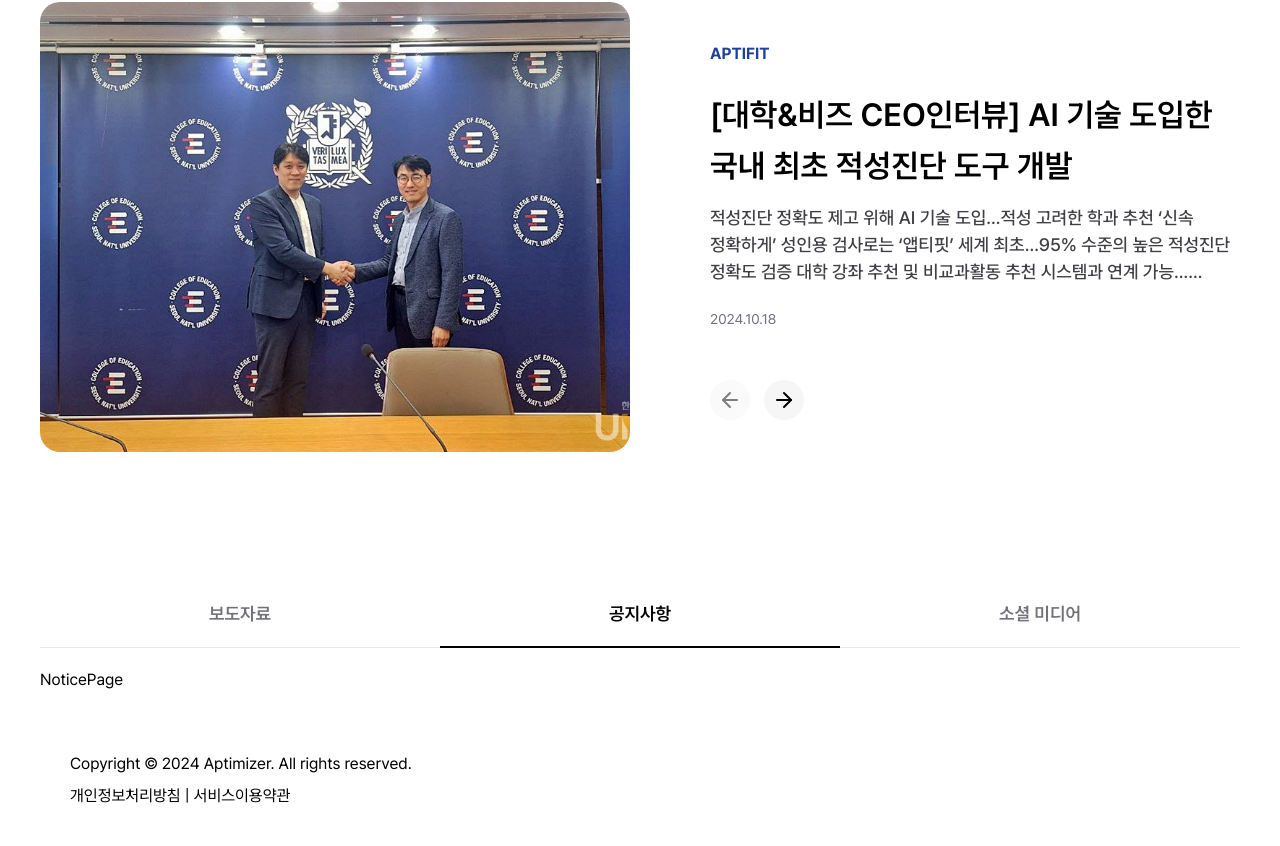
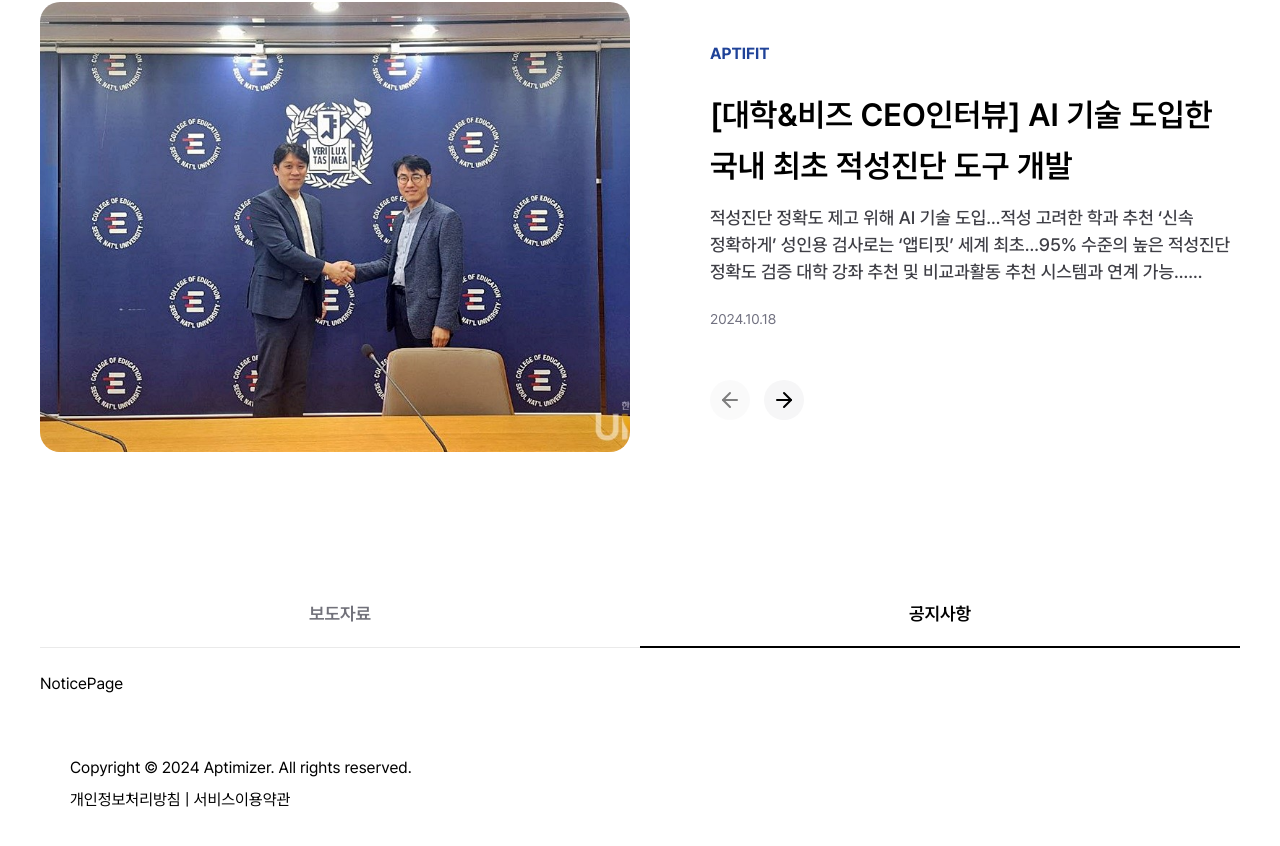
Before and after one commit to aptimizer-co/aptimizer, a Next.js app: page /news/notice in a window 1280 px wide. Shown: the part 434-1280 px from the top of the page. Built offline with nearby package versions, Linux system fonts and the light colour scheme.

Commit message:
FEAT: 현재 경로를 파악하여 스타일이 수정되도록 기능 추가

```diff
--- a/src/app/news/_components/Navigation/Navigation.module.css
+++ b/src/app/news/_components/Navigation/Navigation.module.css
@@ -1,7 +1,7 @@
 .navbar {
   width: 100%;
   border-bottom: 1px solid #eaeaea;
-  margin-bottom: 20px;
+  margin-bottom: var(--spacing-24);
 }
 
 .nav_list {
--- a/src/app/news/_components/Navigation/Navigation.tsx
+++ b/src/app/news/_components/Navigation/Navigation.tsx
@@ -7,10 +7,13 @@ import s from "./Navigation.module.css";
 const Navigation = () => {
   const pathname = usePathname();
 
+  if (/\/news\/[^/]+\/\d+$/.test(pathname)) {
+    return null;
+  }
+
   const menuItems = [
-    { name: "보도자료", path: "/news" },
+    { name: "보도자료", path: "/news/press" },
     { name: "공지사항", path: "/news/notice" },
-    { name: "소셜 미디어", path: "/news/social" },
   ];
 
   return (
@@ -20,9 +23,9 @@ const Navigation = () => {
           <li
             key={item.name}
             role="tab"
-            aria-selected={pathname === item.path}
+            aria-selected={pathname.startsWith(item.path)}
             className={`${s.nav_item} ${
-              pathname === item.path ? s.active : ""
+              pathname.startsWith(item.path) ? s.active : ""
             }`}
           >
             <Link href={item.path} className={s.nav_link}>
```
